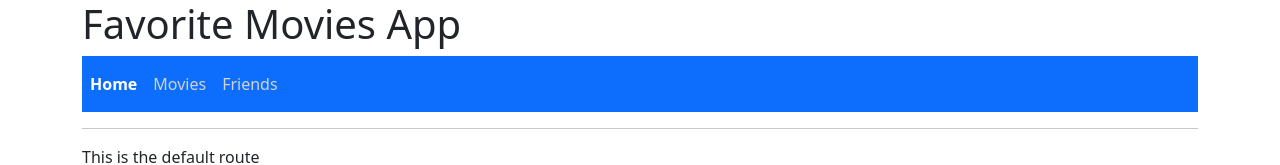
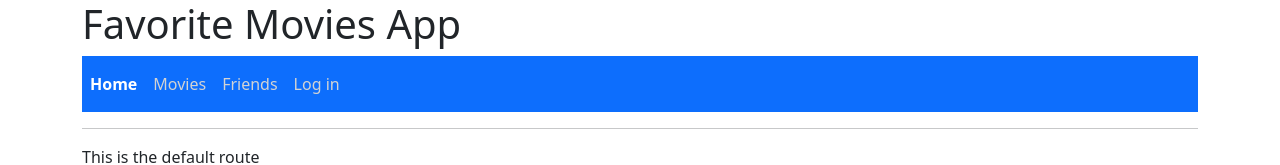
Before and after one commit to speedingplanet/favorite-movies-app, a React (Create React App) app: page / in a window 1280 px wide. Shown: the top 165 px of the page. Built offline with nearby package versions, Linux system fonts and the light colour scheme; no server answers.

Commit message:
Login placeholder

```diff
--- a/src/App.tsx
+++ b/src/App.tsx
@@ -3,6 +3,7 @@ import MoviesManager from './movies/MoviesManager';
 import FriendsManager from './friends/FriendsManager';
 import { Route, Routes } from 'react-router-dom';
 import NavbarWithLayout from './common/NavbarWithLayout';
+import LoginManager from './login/LoginManager';
 
 function App() {
   return (
@@ -28,6 +29,10 @@ function App() {
             path="movies"
             element={<MoviesManager />}
           />
+          <Route
+            path="login"
+            element={<LoginManager />}
+          />
         </Route>
       </Routes>
     </main>
--- a/src/common/NavbarWithLayout.tsx
+++ b/src/common/NavbarWithLayout.tsx
@@ -29,6 +29,13 @@ export default function NavbarWithLayout() {
                   Friends
                 </NavLink>
               </li>
+              <li className="nav-item">
+                <NavLink
+                  to="/login"
+                  className="nav-link">
+                  Log in
+                </NavLink>
+              </li>
             </ul>
           </nav>
           <hr />
--- /dev/null
+++ b/src/login/LoginManager.tsx
@@ -0,0 +1,5 @@
+import React from 'react';
+
+export default function LoginManager() {
+  return <div>LoginManager</div>;
+}
```
